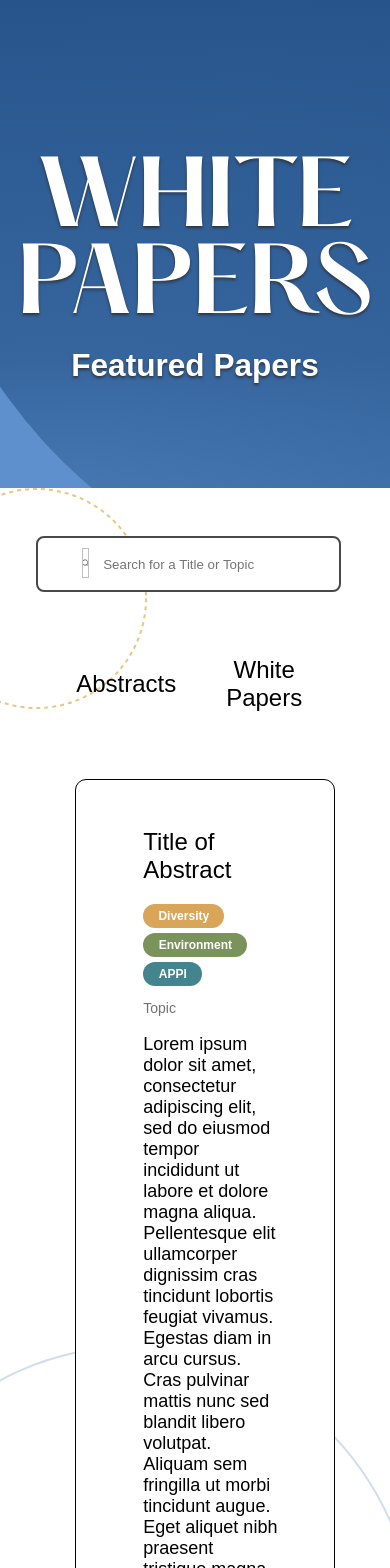
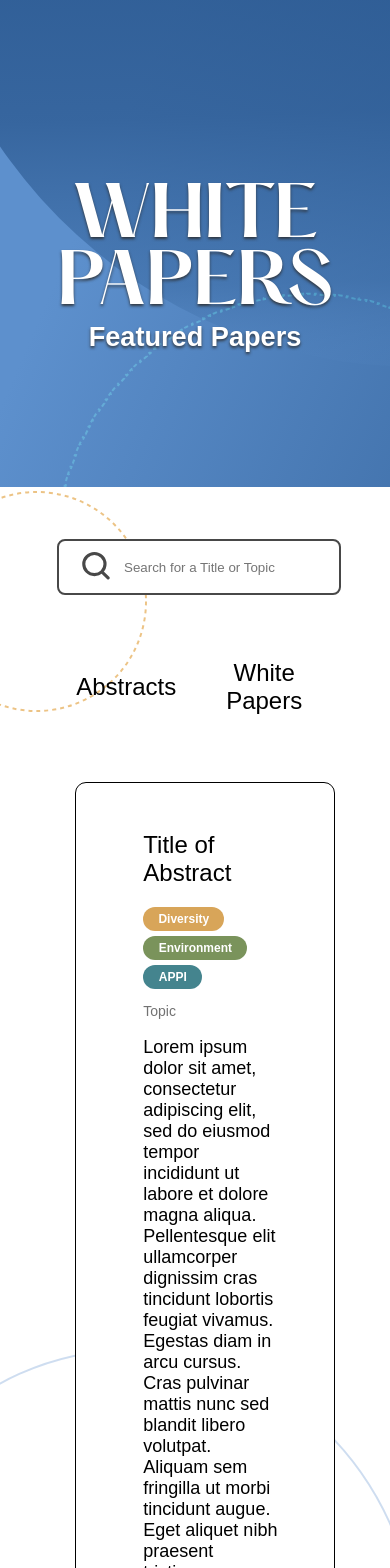
Before and after one commit to include-davis/nvsi, a Next.js app: page / in a window 390 px wide. Shown: the part 60-1628 px from the top of the page. Built offline with nearby package versions, Linux system fonts and the light colour scheme.

Commit message:
updated reponsive background

```diff
--- a/pages/index.js
+++ b/pages/index.js
@@ -36,6 +36,7 @@ export default function Home() {
       </Head>
 
       <div className={styles.main}>
+        <img src={"about_background.svg"}></img>
         <div className={styles.header}>
           <div className={styles.title}>
             <h1>WHITE PAPERS</h1>
@@ -63,7 +64,7 @@ export default function Home() {
     <div className={styles.main2}>
         {/* search bar */}
       <div className={styles.search_bar}>
-        <img className={styles.search_icon}/>
+        <div className={styles.search_icon}></div>
         <input className={styles.search_input} placeholder="Search for a Title or Topic" type="text"/>
       </div>
       <div className={styles.tab}>
--- a/styles/Home.module.css
+++ b/styles/Home.module.css
@@ -8,18 +8,26 @@
 }
 
 .main {
-  min-height: 0vh;
-  /*padding: 0;*/
-  flex: 1;
-  display: flex;
-  flex-direction: column;
-  justify-content: center;
-  align-items: center;
-  background-image: url("../styles/images/about_background.svg");
-  margin: 0 auto;
   position: relative;
-  height: 34.25rem;
-  width: 100%;
+  overflow: hidden;
+}
+
+.main img {
+  flex-shrink: 0;
+  min-width: 100%;
+  min-height: 100%;
+  margin-top: -15rem;
+}
+
+.header{
+  background-repeat: no-repeat;
+  background-position: center;
+  text-align: center;
+  position: absolute;
+  top: 50%;
+  left: 50%;
+  transform: translate(-50%, -50%);
+  max-width: 100%;
 }
 
 .footer {
@@ -166,7 +174,7 @@
   margin-top: 4.25rem;
   top: 56px;
   left: 53px;
-  width: 28px;
+  min-width: 28px;
   height: 30px;
   background-repeat: no-repeat;
   background-size: 100% 100%;
@@ -196,7 +204,9 @@ paper_description = body paragraphs with long descriptions
   outline-width: 1px;
   border-radius: 10px;
   width: 74.5%;;
-  height: 29rem;
+
+
+  padding:0 0 3em 0;
 
   margin-left: 12.75%;
   margin-right: 12.75%;
@@ -492,276 +502,42 @@ paper_description = body paragraphs with long descriptions
   }
 }
 
+@media (max-width: 450px) {
 
-@media (max-width: 1418px) {
-  .test_paper {
-    height: 32rem;
+  .get_involved_button {
+    padding: 15px 15px;
+    font-size: 15px;
+  }
+
+
+  .title {
+    font-size: 4vh;
+  }
+
+  #description {
+    font-size: 2.75vh;
   }
 }
 
-@media (max-width: 1306px) {
-  .test_paper {
-    height: 33rem;
+@media (max-width: 356px) {
+
+  .get_involved_button {
+    padding: 15px 10px;
+    font-size: 14px;
+  }
+
+
+  .title {
+    font-size: 3vh;
+  }
+
+  #description {
+    font-size: 1.75vh;
   }
 }
 
-@media (max-width: 1245px) {
-  .test_paper {
-    height: 34rem;
+@media (max-width: 300px) {
+  .content {
+    margin-left: -1.5rem;
   }
 }
-
-@media (max-width: 1161px) {
-  .test_paper {
-    height: 35rem;
-  }
-}
-
-@media (max-width: 1056px) {
-  .test_paper {
-    height: 40rem;
-  }
-}
-
-@media (max-width: 1095px) {
-  .test_paper {
-    height: 36rem;
-  }
-}
-
-@media (max-width: 1056px) {
-  .test_paper {
-    height: 37rem;
-  }
-}
-
-@media (max-width: 1000px) {
-  .test_paper {
-    height: 38rem;
-  }
-}
-
-@media (max-width: 992px) {
-  .test_paper {
-    height: 41rem;
-  }
-}
-
-@media (max-width: 930px) {
-  .test_paper {
-    height: 44rem;
-  }
-}
-
-@media (max-width: 856px) {
-  .test_paper {
-    height: 46rem;
-  }
-}
-
-@media (max-width: 804px) {
-  .test_paper {
-    height: 50rem;
-  }
-}
-
-@media (max-width: 739px) {
-  .test_paper {
-    height: 55rem;
-  }
-}
-
-@media (max-width: 688px) {
-  .test_paper {
-    height: 60rem;
-  }
-}
-
-@media (max-width: 639px) {
-  .test_paper {
-    height: 65rem;
-  }
-}
-
-@media (max-width: 594px) {
-  .test_paper {
-    height: 67rem;
-  }
-}
-
-@media (max-width: 581px) {
-  .test_paper {
-    height: 68rem;
-  }
-}
-
-@media (max-width: 566px) {
-  .test_paper {
-    height: 70rem;
-  }
-}
-
-@media (max-width: 553px) {
-  .test_paper {
-    height: 75rem;
-  }
-}
-
-@media (max-width: 553px) {
-  .test_paper {
-    height: 77rem;
-  }
-}
-
-@media (max-width: 547px) {
-  .test_paper {
-    height: 79rem;
-  }
-}
-
-@media (max-width: 535px) {
-  .test_paper {
-    height: 82rem;
-  }
-}
-
-@media (max-width: 525px) {
-  .test_paper {
-    height: 85rem;
-  }
-}
-
-@media (max-width: 515px) {
-  .test_paper {
-    height: 90rem;
-  }
-}
-
-@media (max-width: 501px) {
-  .test_paper {
-    height: 95rem;
-  }
-}
-
-@media (max-width: 486px) {
-  .test_paper {
-    height: 100rem;
-  }
-}
-
-@media (max-width: 462px) {
-  .test_paper {
-    height: 105rem;
-  }
-}
-
-@media (max-width: 447px) {
-  .test_paper {
-    height: 110rem;
-  }
-}
-
-@media (max-width: 440px) {
-  .test_paper {
-    height: 115rem;
-  }
-
-  .get_involved {
-    display: flex;
-    flex-direction: row;
-    justify-content:center;
-  }
-
-  .get_involved_button {
-    display: flex;
-    flex-direction: row;
-    justify-content: center;
-    align-items: center;
-    padding: 15px 10px;
-
-    min-width: 20%;
-    height: 100%;
-    border: none;
-    margin: 0px 5px;
-  }
-}
-
-@media (max-width: 429px) {
-  .test_paper {
-    height: 118rem;
-  }
-
-  @media (max-width: 422px) {
-    .test_paper {
-      height: 123rem;
-    }
-  }
-
-  @media (max-width: 404px) {
-    .test_paper {
-      height: 128rem;
-    }
-  }
-
-  @media (max-width: 398px) {
-    .test_paper {
-      height: 133rem;
-    }
-  }
-
-  @media (max-width: 390px) {
-    .test_paper {
-      height: 138rem;
-    }
-  }
-
-  @media (max-width: 383px) {
-    .test_paper {
-      height: 143rem;
-    }
-  }
-
-  @media (max-width: 379px) {
-    .test_paper {
-      height: 150rem;
-    }
-  }
-
-  @media (max-width: 375px) {
-    .test_paper {
-      height: 155rem;
-    }
-  }
-
-  @media (max-width: 367px) {
-    .test_paper {
-      height: 165rem;
-    }
-  }
-
-  @media (max-width: 361px) {
-    .test_paper {
-      height: 175rem;
-    }
-  }
-
-  @media (max-width: 357px) {
-    .test_paper {
-      height: 179rem;
-    }
-
-    .get_involved_button {
-      display: flex;
-      flex-direction: row;
-      justify-content: center;
-      align-items: center;
-      padding: 15px 10px;
-
-      width: 80%;
-      height: 100%;
-      border: none;
-      margin: 0px 5px;
-    }
-  }
-
-}
```
Also changed, not shown: public/about_background.svg (renamed from styles/images/about_background.svg).
